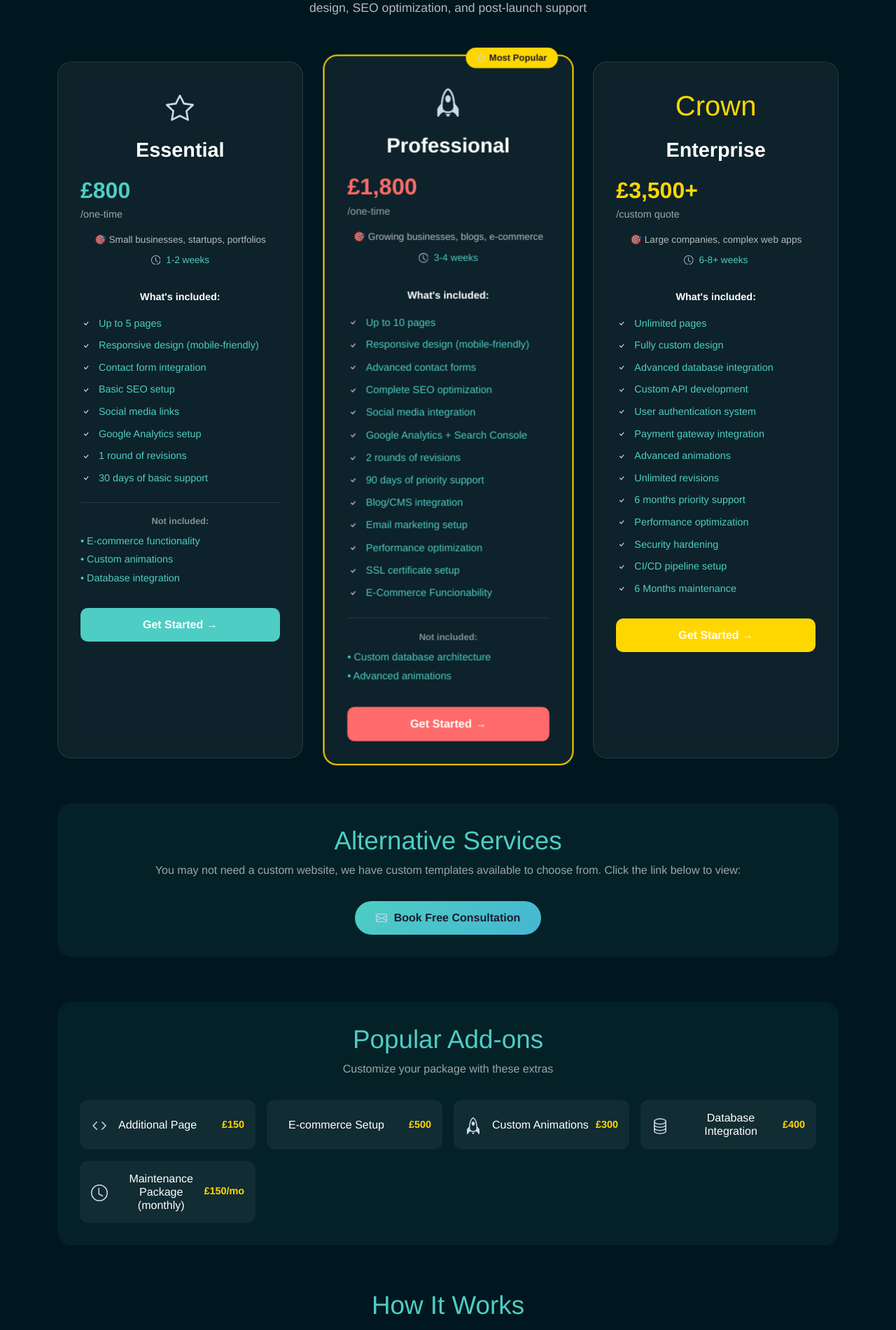
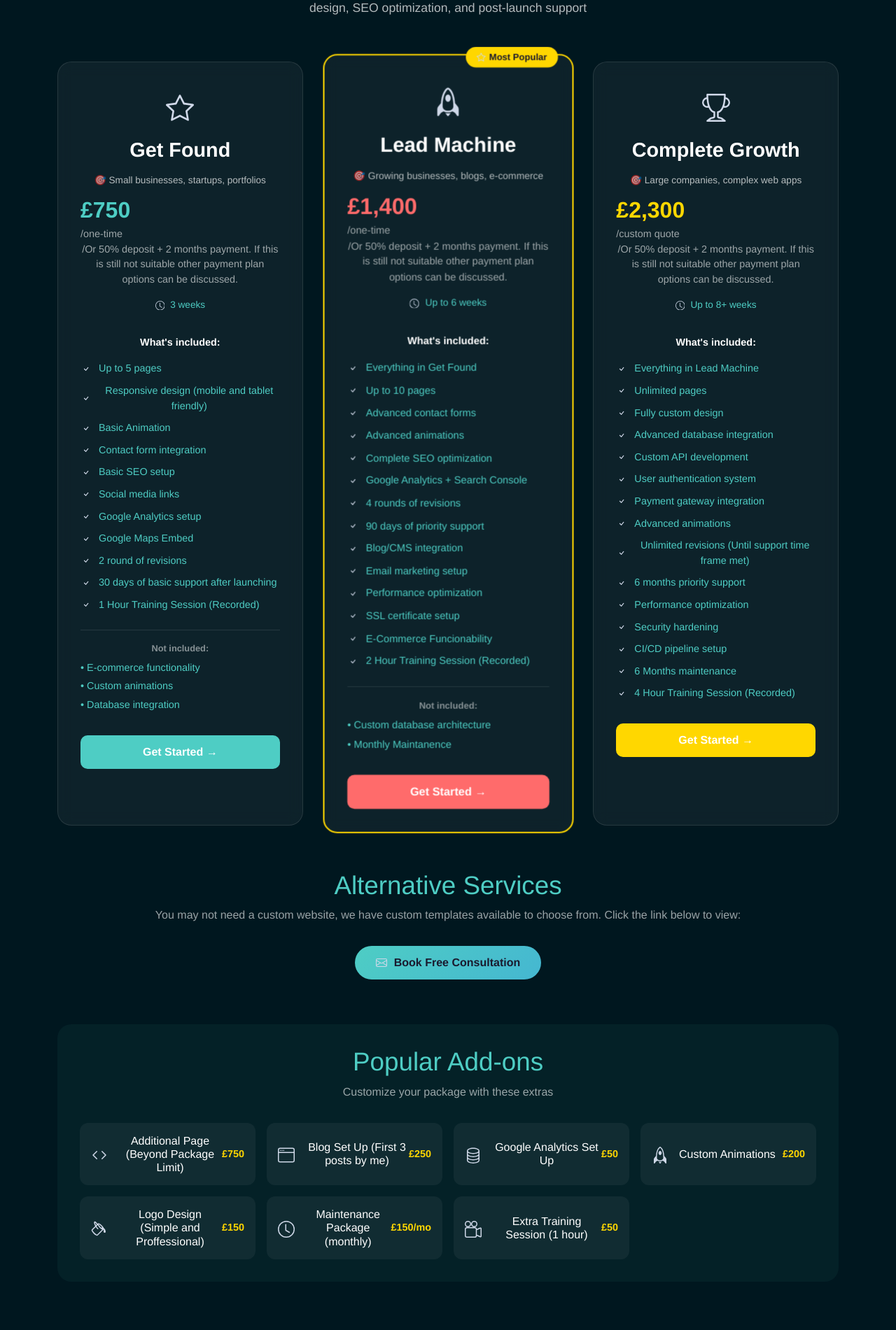
Before and after one commit to DanilleH22/portfolio, a React (Create React App) app: page / in a window 1280 px wide. Shown: the part 4680-6581 px from the top of the page at 70% size. Built offline with nearby package versions, Linux system fonts and the light colour scheme.

Commit message:
Add new packages details

```diff
--- a/src/pages/Packages.js
+++ b/src/pages/Packages.js
@@ -1,7 +1,9 @@
 // src/components/Packages.jsx
 import React, { useState, useEffect } from 'react';
 import { Container, Row, Col, Button, Modal, Form } from 'react-bootstrap';
-import { Check, Star, Rocket, Crown, Clock, ChartLine, Code, Mobile, Database, MineCart, Envelope, CalendarAlt } from 'react-bootstrap-icons';
+import { Check, Star, Rocket, Crown, PaintBucket,
+            Trophy, Clock, ChartLine, Code, Window, Mobile, Database, MineCart,
+            Envelope, CalendarAlt, CameraReels } from 'react-bootstrap-icons';
 import styles from '../styles/Packages.module.css';
 import styles2 from '../styles/ContactMe.module.css';
 import ScrollAnimation from '../components/ScrollAnimation';
@@ -90,21 +92,25 @@ ${formData.name || 'Not provided'}
 
   const packages = [
     {
-      name: "Essential",
+      name: "Get Found",
       icon: <Star />,
-      price: "£800",
+      price: "£750",
       priceDetail: "one-time",
+      priceNotice: "Or 50% deposit + 2 months payment. If this is still not suitable other payment plan options can be discussed.",
      最适合: "Small businesses, startups, portfolios",
-      timeline: "1-2 weeks",
+      timeline: "3 weeks",
       features: [
         "Up to 5 pages",
-        "Responsive design (mobile-friendly)",
+        "Responsive design (mobile and tablet friendly)",
+        "Basic Animation",
         "Contact form integration",
         "Basic SEO setup",
         "Social media links",
         "Google Analytics setup",
-        "1 round of revisions",
-        "30 days of basic support"
+        "Google Maps Embed",
+        "2 round of revisions",
+        "30 days of basic support after launching",
+        "1 Hour Training Session (Recorded)"
       ],
       notIncluded: [
         "E-commerce functionality",
@@ -115,43 +121,47 @@ ${formData.name || 'Not provided'}
       color: "#4ecdc4"
     },
     {
-      name: "Professional",
+      name: "Lead Machine",
       icon: <Rocket />,
-      price: "£1,800",
+      price: "£1,400",
       priceDetail: "one-time",
+      priceNotice: "Or 50% deposit + 2 months payment. If this is still not suitable other payment plan options can be discussed.",
      最适合: "Growing businesses, blogs, e-commerce",
-      timeline: "3-4 weeks",
+      timeline: "Up to 6 weeks",
       features: [
+        "Everything in Get Found",
         "Up to 10 pages",
-        "Responsive design (mobile-friendly)",
         "Advanced contact forms",
+        "Advanced animations",
         "Complete SEO optimization",
-        "Social media integration",
         "Google Analytics + Search Console",
-        "2 rounds of revisions",
+        "4 rounds of revisions",
         "90 days of priority support",
         "Blog/CMS integration",
         "Email marketing setup",
         "Performance optimization",
         "SSL certificate setup",
-        "E-Commerce Funcionability"
+        "E-Commerce Funcionability",
+        "2 Hour Training Session (Recorded)"
       ],
       notIncluded: [
         "Custom database architecture",
-        "Advanced animations"
+        "Monthly Maintanence"
+
       ],
       recommended: true,
       color: "#ff6b6b"
     },
     {
-      name: "Enterprise",
-      icon: "Crown",
-    //   <Crown />,
-      price: "£3,500+",
+      name: "Complete Growth",
+      icon:  <Trophy />,
+      price: "£2,300",
       priceDetail: "custom quote",
+      priceNotice: "Or 50% deposit + 2 months payment. If this is still not suitable other payment plan options can be discussed.",
      最适合: "Large companies, complex web apps",
-      timeline: "6-8+ weeks",
+      timeline: "Up to 8+ weeks",
       features: [
+        "Everything in Lead Machine",
         "Unlimited pages",
         "Fully custom design",
         "Advanced database integration",
@@ -159,12 +169,13 @@ ${formData.name || 'Not provided'}
         "User authentication system",
         "Payment gateway integration",
         "Advanced animations",
-        "Unlimited revisions",
+        "Unlimited revisions (Until support time frame met)",
         "6 months priority support",
         "Performance optimization",
         "Security hardening",
         "CI/CD pipeline setup",
-        "6 Months maintenance"
+        "6 Months maintenance",
+        "4 Hour Training Session (Recorded)"
       ],
       notIncluded: [],
       recommended: false,
@@ -173,11 +184,13 @@ ${formData.name || 'Not provided'}
   ];
 
   const addOns = [
-    { name: "Additional Page", price: "£150", icon: <Code /> },
-    { name: "E-commerce Setup", price: "£500", icon: <i class="bi bi-minecart"></i> },
-    { name: "Custom Animations", price: "£300", icon: <Rocket /> },
-    { name: "Database Integration", price: "£400", icon: <Database /> },
-    { name: "Maintenance Package (monthly)", price: "£150/mo", icon: <Clock /> }
+    { name: "Additional Page (Beyond Package Limit)", price: "£750", icon: <Code /> },
+    { name: "Blog Set Up (First 3 posts by me)", price: "£250", icon: < Window /> },
+    { name: "Google Analytics Set Up", price: "£50", icon: <Database /> },
+    { name: "Custom Animations", price: "£200", icon: <Rocket /> },
+    { name: "Logo Design (Simple and Proffessional)", price: "£150", icon: <PaintBucket /> },
+    { name: "Maintenance Package (monthly)", price: "£150/mo", icon: <Clock /> },
+    { name: "Extra Training Session (1 hour)", price: "£50", icon: <CameraReels /> },
   ];
 
   const process = [
@@ -229,11 +242,13 @@ ${formData.name || 'Not provided'}
                       {pkg.icon}
                     </div>
                     <h3 className={styles.packageName}>{pkg.name}</h3>
+                    <p className={styles.packageFor}>🎯 {pkg.最适合}</p>
                     <div className={styles.packagePrice}>
                       <span className={styles.price}>{pkg.price}</span>
                       <span className={styles.priceDetail}>/{pkg.priceDetail}</span>
+                      <span className={styles.priceDetail}>/{pkg.priceNotice}</span>
                     </div>
-                    <p className={styles.packageFor}>🎯 {pkg.最适合}</p>
+
                     <p className={styles.packageTimeline}>
                       <Clock /> {pkg.timeline}
                     </p>
@@ -274,7 +289,7 @@ ${formData.name || 'Not provided'}
             </div>
 
             {/* Extra Services Section */}
-            <div className={styles.addonsSection}>
+            <div className={styles.addonsSectionBtn}>
               <h3 className={styles.addonsTitle}>Alternative Services</h3>
               <p className={styles.addonsSubtitle}>You may not need a custom website, we have custom templates available to choose from. Click the link below to view: </p>
               <div className={styles.addonsGridBtn}>
@@ -326,7 +341,7 @@ ${formData.name || 'Not provided'}
                 <Col md={6}>
                   <div className={styles.faqItem}>
                     <strong>❓ Do you offer payment plans?</strong>
-                    <p>Yes! 50% upfront, 50% upon completion. Enterprise clients can request custom payment schedules.</p>
+                    <p>Yes! 50% deposit + 2 months payment. If this is still not suitable other payment plan options can be discussed.</p>
                   </div>
                 </Col>
                 <Col md={6}>
```
